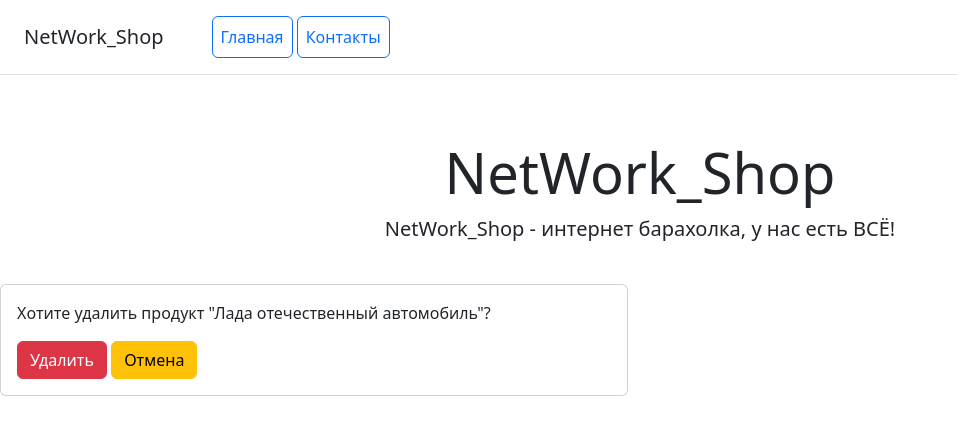
After one commit to daniilkokorev/network_shop, a Django app: page /delete/2 in a window 1280 px wide. The commit adds this page. Shown: the top 435 px of the page, without its empty margins (0-957 px from the left). Run offline with Django 5.2, Linux system fonts and the light colour scheme; data comes from the database, SQL or seed files in the repository; some libraries are stand-ins or nearby versions.

Commit message:
удаление_продукта

```diff
--- /dev/null
+++ b/catalog/templates/catalog/product_confirm_delete.html
@@ -0,0 +1,20 @@
+{% extends 'catalog/index.html' %}
+
+{% block content %}
+    <div class="col-12">
+        <div class="row">
+            <div class="col-6">
+                <div class="card">
+                    <div class="card-body">
+                         <form method="post">
+                            {% csrf_token %}
+                             <p>Хотите удалить продукт "{{ object.name }} {{ object.description }}"?</p>
+                             <button type="submit" class="btn btn-danger">Удалить</button>
+                             <a href="{% url 'catalog:products_list' %}" class="btn btn-warning">Отмена</a>
+                         </form>
+                    </div>
+                </div>
+            </div>
+        </div>
+    </div>
+{% endblock %}
--- a/catalog/urls.py
+++ b/catalog/urls.py
@@ -1,7 +1,8 @@
 from django.urls import path
 
 from catalog.apps import CatalogConfig
-from catalog.views import ContactView, ProductListView, ProductDetailView, ProductCreateView, ProductUpdateView
+from catalog.views import ContactView, ProductListView, ProductDetailView, ProductCreateView, ProductUpdateView, \
+    ProductDeleteView
 
 app_name = CatalogConfig.name
 
@@ -11,4 +12,5 @@ urlpatterns = [
     path("products/<int:pk>", ProductDetailView.as_view(), name='product_info'),
     path("create/", ProductCreateView.as_view(), name='create_product'),
     path("edit/<int:pk>", ProductUpdateView.as_view(), name='update_product'),
+    path("delete/<int:pk>", ProductDeleteView.as_view(), name='delete_product'),
 ]
--- a/catalog/views.py
+++ b/catalog/views.py
@@ -1,6 +1,6 @@
 from django.shortcuts import render, get_object_or_404
 from django.urls import reverse_lazy
-from django.views.generic import ListView, DetailView, TemplateView, CreateView, UpdateView
+from django.views.generic import ListView, DetailView, TemplateView, CreateView, UpdateView, DeleteView
 
 from catalog.models import Product
 
@@ -66,3 +66,9 @@ class ProductUpdateView(UpdateView):
     model = Product
     fields = ("name", "description", "picture", "category", "price_long", "updated_at")
     success_url = reverse_lazy("catalog:products_list")
+
+
+class ProductDeleteView(DeleteView):
+    """контроллер удаления продукта"""
+    model = Product
+    success_url = reverse_lazy("catalog:products_list")
```
Also changed, not shown: catalog/templates/catalog/product_detail.html (+4 -4 lines).
